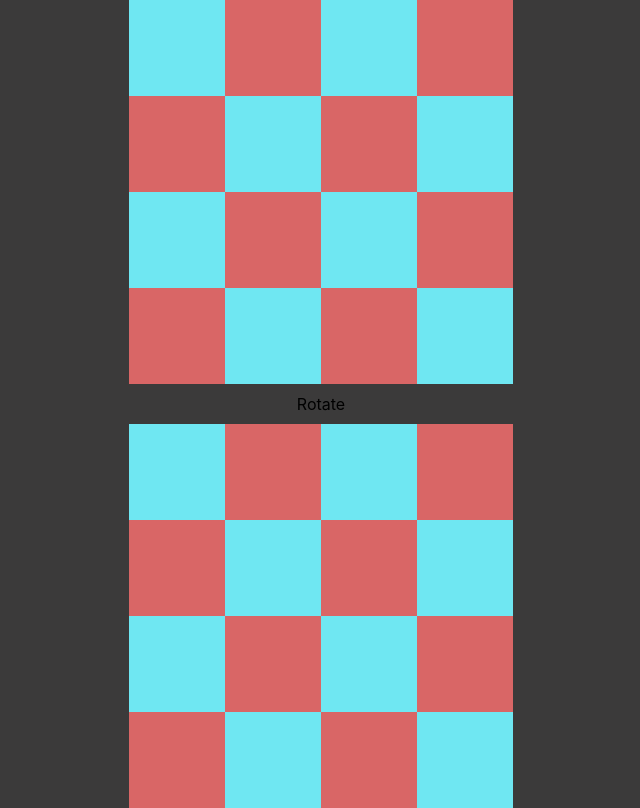
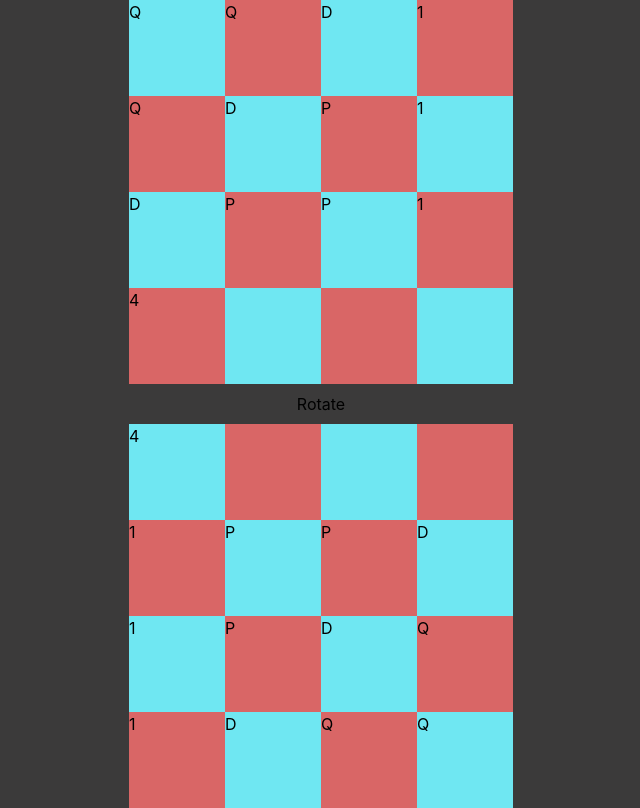
Before and after one commit to brycemooore/martian-chess, a React (Create React App) app in the folder ui/: page / in a window 1280 px wide. Shown: the whole page, without its empty margins (319-959 px from the left). Built offline with nearby package versions, Linux system fonts and the light colour scheme.

Commit message:
rudimentary piece mapper that is definitely simple and scaleable

```diff
--- a/ui/src/components/board.tsx
+++ b/ui/src/components/board.tsx
@@ -1,69 +1,71 @@
 import Tile from "./tile";
 
 interface BoardProps {
-  rotation?: string
+	rotation?: string;
 }
 
-export default function Board({ rotation = '' }: BoardProps) {
+export default function Board({ rotation = "" }: BoardProps) {
+	const pieceMap = "QQD1/QDP1/DPP1/4/4/1PPD/1PDQ/1DQQ"
+		.split("/")
+		.map((p) => p.split(""));
 	return (
 		<div className={`flex ${rotation}`}>
 			<div className="flex flex-col">
 				<div className="flex flex-col mb-10">
-          <Tile color="bg-board-blue" />
-          <Tile color="bg-board-red" />
-          <Tile color="bg-board-blue" />
-          <Tile color="bg-board-red" />
+					<Tile piece={pieceMap[0][0]} color="bg-board-blue" />
+					<Tile piece={pieceMap[1][0]} color="bg-board-red" />
+					<Tile piece={pieceMap[2][0]} color="bg-board-blue" />
+					<Tile piece={pieceMap[3][0]} color="bg-board-red" />
 				</div>
 				<div className="flex-col">
-          <Tile color="bg-board-blue" />
-          <Tile color="bg-board-red" />
-          <Tile color="bg-board-blue" />
-          <Tile color="bg-board-red" />
+					<Tile piece={pieceMap[4][0]} color="bg-board-blue" />
+					<Tile piece={pieceMap[5][0]} color="bg-board-red" />
+					<Tile piece={pieceMap[6][0]} color="bg-board-blue" />
+					<Tile piece={pieceMap[7][0]} color="bg-board-red" />
 				</div>
 			</div>
 			<div className="flex flex-col">
 				<div className="flex flex-col mb-10">
-          <Tile color="bg-board-red" />
-          <Tile color="bg-board-blue" />
-          <Tile color="bg-board-red" />
-          <Tile color="bg-board-blue" />
+					<Tile piece={pieceMap[0][1]} color="bg-board-red" />
+					<Tile piece={pieceMap[1][1]} color="bg-board-blue" />
+					<Tile piece={pieceMap[2][1]} color="bg-board-red" />
+					<Tile piece={pieceMap[3][1]} color="bg-board-blue" />
 				</div>
 				<div className="flex-col">
-          <Tile color="bg-board-red" />
-          <Tile color="bg-board-blue" />
-          <Tile color="bg-board-red" />
-          <Tile color="bg-board-blue" />
+					<Tile piece={pieceMap[4][1]} color="bg-board-red" />
+					<Tile piece={pieceMap[5][1]} color="bg-board-blue" />
+					<Tile piece={pieceMap[6][1]} color="bg-board-red" />
+					<Tile piece={pieceMap[7][1]} color="bg-board-blue" />
 				</div>
 			</div>
 			<div className="flex flex-col">
 				<div className="flex flex-col mb-10">
-          <Tile color="bg-board-blue" />
-          <Tile color="bg-board-red" />
-          <Tile color="bg-board-blue" />
-          <Tile color="bg-board-red" />
+					<Tile piece={pieceMap[0][2]} color="bg-board-blue" />
+					<Tile piece={pieceMap[1][2]} color="bg-board-red" />
+					<Tile piece={pieceMap[2][2]} color="bg-board-blue" />
+					<Tile piece={pieceMap[3][2]} color="bg-board-red" />
 				</div>
 				<div className="flex-col">
-          <Tile color="bg-board-blue" />
-          <Tile color="bg-board-red" />
-          <Tile color="bg-board-blue" />
-          <Tile color="bg-board-red" />
+					<Tile piece={pieceMap[4][2]} color="bg-board-blue" />
+					<Tile piece={pieceMap[5][2]} color="bg-board-red" />
+					<Tile piece={pieceMap[6][2]} color="bg-board-blue" />
+					<Tile piece={pieceMap[7][2]} color="bg-board-red" />
 				</div>
 			</div>
 			<div className="flex flex-col">
 				<div className="flex flex-col mb-10">
-          <Tile color="bg-board-red" />
-          <Tile color="bg-board-blue" />
-          <Tile color="bg-board-red" />
-          <Tile color="bg-board-blue" />
+					<Tile piece={pieceMap[0][3]} color="bg-board-red" />
+					<Tile piece={pieceMap[1][3]} color="bg-board-blue" />
+					<Tile piece={pieceMap[2][3]} color="bg-board-red" />
+					<Tile piece={pieceMap[3][3]} color="bg-board-blue" />
 				</div>
 				<div className="flex-col">
-          <Tile color="bg-board-red" />
-          <Tile color="bg-board-blue" />
-          <Tile color="bg-board-red" />
-          <Tile color="bg-board-blue" />
+					<Tile piece={pieceMap[4][3]} color="bg-board-red" />
+					<Tile piece={pieceMap[5][3]} color="bg-board-blue" />
+					<Tile piece={pieceMap[6][3]} color="bg-board-red" />
+					<Tile piece={pieceMap[7][3]} color="bg-board-blue" />
 				</div>
 			</div>
-
 		</div>
 	);
 }
--- a/ui/src/components/tile.tsx
+++ b/ui/src/components/tile.tsx
@@ -1,9 +1,12 @@
 interface TileProps {
-  color: string
+	color: string;
+	piece?: string;
 }
 
-export default function Tile({ color }: TileProps) {
-  return (
-    <div className={`w-16 h-16 md:w-24 md:h-24 sm:w-16 sm:h-16 ${color}`} />
-  );
+export default function Tile({ color, piece }: TileProps) {
+	return (
+		<div className={`w-16 h-16 md:w-24 md:h-24 sm:w-16 sm:h-16 ${color}`}>
+			{piece}
+		</div>
+	);
 }
```
Lines whose indentation alone changed are shown as unchanged.
